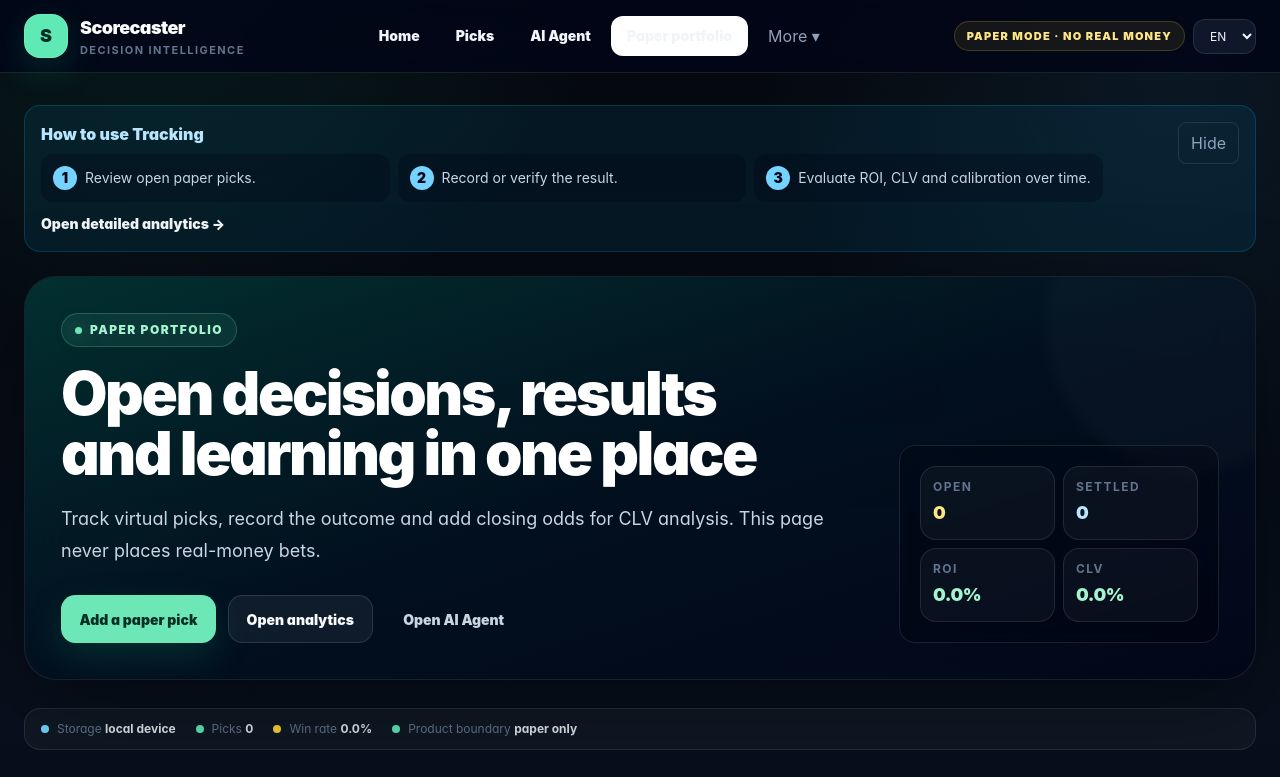
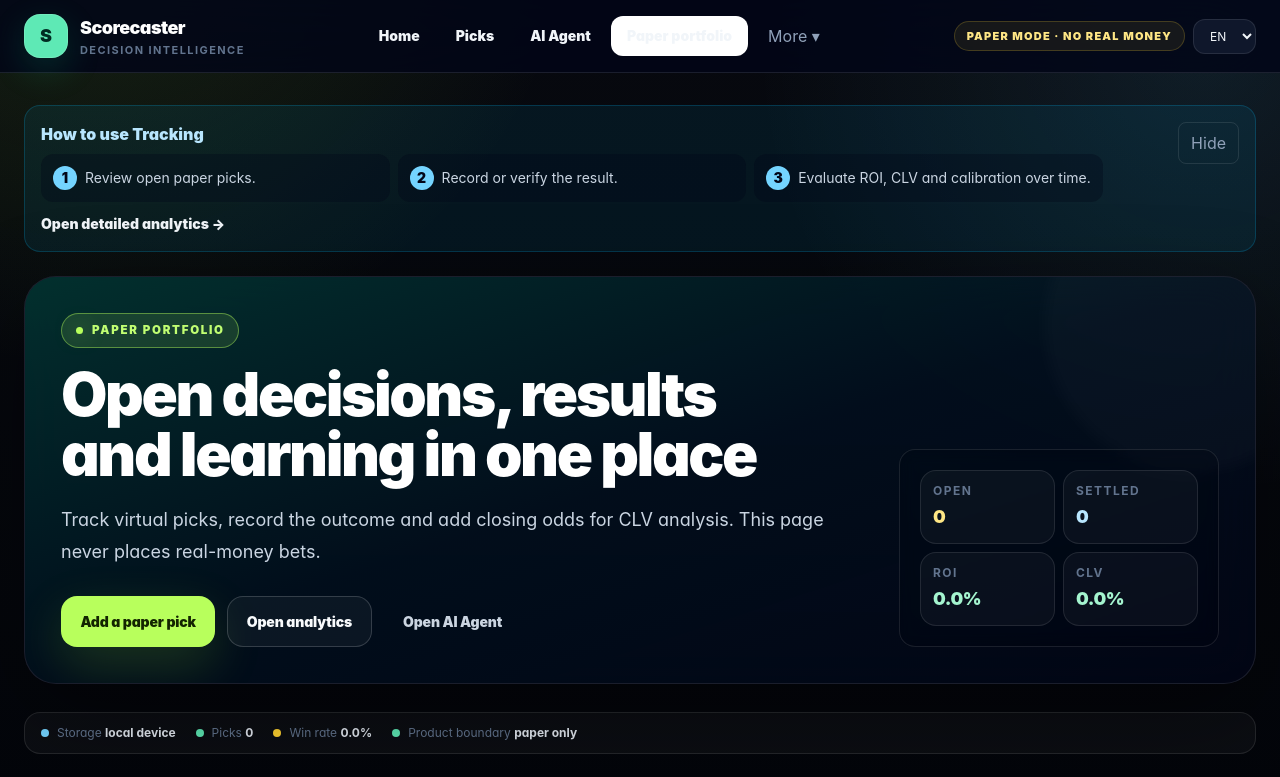
Before and after one commit to vv-glitchhub/scorecaster, a Next.js app: page /tracking in a window 1280 px wide. Shown: the top 777 px of the page. Built offline with nearby package versions, Linux system fonts and the light colour scheme.

Commit message:
Build Visual V3 design tokens and themes

```diff
--- a/app/globals.css
+++ b/app/globals.css
@@ -1,12 +1,64 @@
 @import "tailwindcss";
 
-:root {
+:root,
+html[data-theme="dark"] {
   color-scheme: dark;
-  --sc-bg: #05070d;
-  --sc-panel: rgba(15, 23, 42, 0.72);
-  --sc-border: rgba(255, 255, 255, 0.1);
-  --sc-muted: #94a3b8;
-  --sc-accent: #6ee7b7;
+  --sc-bg: #07090f;
+  --sc-bg-deep: #03050a;
+  --sc-surface: rgba(14, 19, 31, 0.76);
+  --sc-surface-strong: rgba(22, 29, 45, 0.92);
+  --sc-surface-soft: rgba(255, 255, 255, 0.045);
+  --sc-surface-hover: rgba(255, 255, 255, 0.075);
+  --sc-border: rgba(255, 255, 255, 0.105);
+  --sc-border-strong: rgba(255, 255, 255, 0.17);
+  --sc-text: #f8fafc;
+  --sc-text-secondary: #cbd5e1;
+  --sc-muted: #7f8ba3;
+  --sc-faint: #556077;
+  --sc-brand: #b8ff5c;
+  --sc-brand-soft: rgba(184, 255, 92, 0.12);
+  --sc-brand-border: rgba(184, 255, 92, 0.42);
+  --sc-brand-ink: #132500;
+  --sc-brand-shadow: 0 18px 50px rgba(139, 222, 45, 0.2);
+  --sc-sky: #65d8ff;
+  --sc-purple: #b69cff;
+  --sc-warning: #ffd166;
+  --sc-danger: #ff718b;
+  --sc-page-glow-a: rgba(139, 222, 45, 0.14);
+  --sc-page-glow-b: rgba(101, 216, 255, 0.1);
+  --sc-header: rgba(7, 9, 15, 0.82);
+  --sc-menu: rgba(9, 12, 20, 0.97);
+  --sc-shadow: 0 28px 90px rgba(0, 0, 0, 0.34);
+}
+
+html[data-theme="light"] {
+  color-scheme: light;
+  --sc-bg: #f4f7f1;
+  --sc-bg-deep: #e9eee4;
+  --sc-surface: rgba(255, 255, 255, 0.84);
+  --sc-surface-strong: rgba(255, 255, 255, 0.97);
+  --sc-surface-soft: rgba(15, 23, 42, 0.045);
+  --sc-surface-hover: rgba(15, 23, 42, 0.075);
+  --sc-border: rgba(15, 23, 42, 0.11);
+  --sc-border-strong: rgba(15, 23, 42, 0.18);
+  --sc-text: #111827;
+  --sc-text-secondary: #334155;
+  --sc-muted: #64748b;
+  --sc-faint: #94a3b8;
+  --sc-brand: #79d900;
+  --sc-brand-soft: rgba(121, 217, 0, 0.12);
+  --sc-brand-border: rgba(84, 156, 0, 0.32);
+  --sc-brand-ink: #102300;
+  --sc-brand-shadow: 0 18px 46px rgba(91, 164, 0, 0.18);
+  --sc-sky: #007fa8;
+  --sc-purple: #7357c7;
+  --sc-warning: #a86600;
+  --sc-danger: #c9254b;
+  --sc-page-glow-a: rgba(121, 217, 0, 0.12);
+  --sc-page-glow-b: rgba(0, 153, 204, 0.08);
+  --sc-header: rgba(248, 250, 246, 0.86);
+  --sc-menu: rgba(255, 255, 255, 0.98);
+  --sc-shadow: 0 24px 70px rgba(25, 36, 20, 0.12);
 }
 
 html {
@@ -21,106 +73,170 @@ body {
   padding: 0;
   overflow-x: hidden;
   background:
-    radial-gradient(circle at 12% -8%, rgba(16, 185, 129, 0.14), transparent 30rem),
-    radial-gradient(circle at 92% 4%, rgba(56, 189, 248, 0.09), transparent 26rem),
-    linear-gradient(180deg, #05070d 0%, #07101d 45%, #05070d 100%);
-  color: white;
-  font-family: Inter, ui-sans-serif, system-ui, -apple-system, BlinkMacSystemFont, "Segoe UI", sans-serif;
+    radial-gradient(circle at 7% -8%, var(--sc-page-glow-a), transparent 31rem),
+    radial-gradient(circle at 94% 3%, var(--sc-page-glow-b), transparent 28rem),
+    linear-gradient(180deg, var(--sc-bg) 0%, var(--sc-bg-deep) 52%, var(--sc-bg) 100%);
+  color: var(--sc-text);
+  font-family: "Aptos", "Inter", ui-sans-serif, system-ui, -apple-system, BlinkMacSystemFont, "Segoe UI", sans-serif;
   font-feature-settings: "cv02", "cv03", "cv04", "cv11";
   text-rendering: optimizeLegibility;
+  transition: background 220ms ease, color 220ms ease;
 }
 
 * { box-sizing: border-box; }
-
 a { color: inherit; text-decoration: none; }
 button, input, textarea, select { font: inherit; }
 button, a { -webkit-tap-highlight-color: transparent; }
 button { cursor: pointer; }
 button:disabled { cursor: not-allowed; }
 
-::selection { background: rgba(110, 231, 183, 0.25); color: white; }
+::selection { background: color-mix(in srgb, var(--sc-brand) 28%, transparent); color: var(--sc-text); }
 
 :focus-visible {
-  outline: 2px solid rgba(110, 231, 183, 0.9);
+  outline: 2px solid color-mix(in srgb, var(--sc-brand) 85%, white);
   outline-offset: 3px;
 }
 
 ::-webkit-scrollbar { width: 10px; height: 10px; }
-::-webkit-scrollbar-track { background: rgba(2, 6, 23, 0.65); }
-::-webkit-scrollbar-thumb { background: rgba(148, 163, 184, 0.3); border: 2px solid rgba(2, 6, 23, 0.65); border-radius: 999px; }
-::-webkit-scrollbar-thumb:hover { background: rgba(148, 163, 184, 0.45); }
+::-webkit-scrollbar-track { background: color-mix(in srgb, var(--sc-bg-deep) 82%, transparent); }
+::-webkit-scrollbar-thumb { background: color-mix(in srgb, var(--sc-muted) 35%, transparent); border: 2px solid transparent; background-clip: padding-box; border-radius: 999px; }
+::-webkit-scrollbar-thumb:hover { background: color-mix(in srgb, var(--sc-muted) 55%, transparent); background-clip: padding-box; }
+
+.sc-shell-header {
+  border-color: var(--sc-border);
+  background: var(--sc-header);
+  color: var(--sc-text);
+}
+
+.sc-menu-surface {
+  border: 1px solid var(--sc-border);
+  background: var(--sc-menu);
+  box-shadow: 0 34px 100px rgba(0, 0, 0, 0.34);
+}
+
+.sc-surface {
+  border: 1px solid var(--sc-border);
+  background: var(--sc-surface);
+  box-shadow: var(--sc-shadow);
+  backdrop-filter: blur(22px);
+}
+
+.sc-surface-soft {
+  border: 1px solid var(--sc-border);
+  background: var(--sc-surface-soft);
+}
 
 .sc-kicker {
   display: inline-flex;
   align-items: center;
-  gap: 0.5rem;
-  border: 1px solid rgba(110, 231, 183, 0.24);
+  gap: 0.55rem;
+  border: 1px solid var(--sc-brand-border);
   border-radius: 999px;
-  background: rgba(110, 231, 183, 0.08);
-  padding: 0.45rem 0.8rem;
-  color: #a7f3d0;
-  font-size: 0.75rem;
-  font-weight: 900;
-  letter-spacing: 0.12em;
+  background: var(--sc-brand-soft);
+  padding: 0.5rem 0.85rem;
+  color: color-mix(in srgb, var(--sc-brand) 86%, var(--sc-text));
+  font-size: 0.72rem;
+  font-weight: 950;
+  letter-spacing: 0.15em;
   text-transform: uppercase;
 }
 
 .sc-kicker::before {
   content: "";
-  width: 0.45rem;
-  height: 0.45rem;
+  width: 0.48rem;
+  height: 0.48rem;
   border-radius: 999px;
-  background: #6ee7b7;
-  box-shadow: 0 0 18px rgba(110, 231, 183, 0.55);
+  background: var(--sc-brand);
+  box-shadow: 0 0 20px color-mix(in srgb, var(--sc-brand) 62%, transparent);
 }
 
 .sc-button-primary,
 .sc-button-secondary,
 .sc-button-ghost {
   display: inline-flex;
-  min-height: 3rem;
+  min-height: 3.15rem;
   align-items: center;
   justify-content: center;
-  border-radius: 0.9rem;
-  padding: 0.75rem 1.1rem;
+  gap: 0.55rem;
+  border-radius: 1rem;
+  padding: 0.8rem 1.15rem;
   font-size: 0.875rem;
-  font-weight: 900;
-  transition: transform 160ms ease, background 160ms ease, border-color 160ms ease, opacity 160ms ease;
+  font-weight: 950;
+  letter-spacing: -0.01em;
+  transition: transform 160ms ease, background 160ms ease, border-color 160ms ease, color 160ms ease, box-shadow 160ms ease, opacity 160ms ease;
 }
 
 .sc-button-primary {
-  border: 1px solid rgba(110, 231, 183, 0.7);
-  background: #6ee7b7;
-  color: #052e26;
-  box-shadow: 0 14px 36px rgba(16, 185, 129, 0.18);
+  border: 1px solid var(--sc-brand-border);
+  background: var(--sc-brand);
+  color: var(--sc-brand-ink);
+  box-shadow: var(--sc-brand-shadow);
 }
-.sc-button-primary:hover { transform: translateY(-1px); background: #a7f3d0; }
+.sc-button-primary:hover { transform: translateY(-2px); filter: brightness(1.04); box-shadow: 0 22px 55px color-mix(in srgb, var(--sc-brand) 22%, transparent); }
 
 .sc-button-secondary {
-  border: 1px solid rgba(255, 255, 255, 0.12);
-  background: rgba(255, 255, 255, 0.055);
-  color: #f8fafc;
+  border: 1px solid var(--sc-border-strong);
+  background: var(--sc-surface-soft);
+  color: var(--sc-text);
 }
-.sc-button-secondary:hover { transform: translateY(-1px); border-color: rgba(110, 231, 183, 0.3); background: rgba(255, 255, 255, 0.085); }
+.sc-button-secondary:hover { transform: translateY(-1px); border-color: var(--sc-brand-border); background: var(--sc-surface-hover); }
 
-.sc-button-ghost { border: 1px solid transparent; color: #cbd5e1; }
-.sc-button-ghost:hover { background: rgba(255, 255, 255, 0.05); color: white; }
+.sc-button-ghost { border: 1px solid transparent; color: var(--sc-text-secondary); }
+.sc-button-ghost:hover { background: var(--sc-surface-soft); color: var(--sc-text); }
+
+.sc-icon-button {
+  display: inline-grid;
+  min-height: 2.75rem;
+  min-width: 2.75rem;
+  place-items: center;
+  border: 1px solid var(--sc-border);
+  border-radius: 0.9rem;
+  background: var(--sc-surface-soft);
+  color: var(--sc-text-secondary);
+  transition: transform 160ms ease, border-color 160ms ease, color 160ms ease, background 160ms ease;
+}
+.sc-icon-button:hover { transform: translateY(-1px); border-color: var(--sc-brand-border); background: var(--sc-surface-hover); color: var(--sc-text); }
 
 .sc-card-hover { transition: transform 180ms ease, border-color 180ms ease, background 180ms ease, box-shadow 180ms ease; }
-.sc-card-hover:hover { transform: translateY(-2px); border-color: rgba(110, 231, 183, 0.25); background: rgba(255, 255, 255, 0.055); box-shadow: 0 22px 50px rgba(0, 0, 0, 0.22); }
+.sc-card-hover:hover { transform: translateY(-3px); border-color: var(--sc-brand-border); background: var(--sc-surface-hover); box-shadow: 0 24px 55px rgba(0, 0, 0, 0.16); }
 
 .sc-input {
   width: 100%;
-  border: 1px solid rgba(255, 255, 255, 0.1);
-  border-radius: 0.9rem;
-  background: rgba(2, 6, 23, 0.7);
+  min-height: 3rem;
+  border: 1px solid var(--sc-border);
+  border-radius: 0.95rem;
+  background: var(--sc-surface-strong);
   padding: 0.8rem 0.95rem;
-  color: #f8fafc;
+  color: var(--sc-text);
 }
-.sc-input:hover { border-color: rgba(255, 255, 255, 0.18); }
-.sc-input:focus { border-color: rgba(110, 231, 183, 0.5); }
+.sc-input:hover { border-color: var(--sc-border-strong); }
+.sc-input:focus { border-color: var(--sc-brand-border); }
 
-.sc-safe-bottom { padding-bottom: max(0.45rem, env(safe-area-inset-bottom)); }
+.sc-safe-bottom { padding-bottom: max(0.5rem, env(safe-area-inset-bottom)); }
+
+@keyframes sc-rise-in {
+  from { opacity: 0; transform: translateY(10px); }
+  to { opacity: 1; transform: translateY(0); }
+}
+
+.sc-rise-in { animation: sc-rise-in 420ms cubic-bezier(.2,.8,.2,1) both; }
+
+html[data-theme="light"] [class*="text-white"],
+html[data-theme="light"] [class*="text-slate-100"],
+html[data-theme="light"] [class*="text-slate-200"] { color: var(--sc-text) !important; }
+html[data-theme="light"] [class*="text-slate-300"] { color: var(--sc-text-secondary) !important; }
+html[data-theme="light"] [class*="text-slate-400"],
+html[data-theme="light"] [class*="text-slate-500"] { color: var(--sc-muted) !important; }
+html[data-theme="light"] [class*="bg-slate-950"],
+html[data-theme="light"] [class*="bg-slate-900"] { background-color: var(--sc-surface-strong) !important; }
+html[data-theme="light"] [class*="border-white/"] { border-color: var(--sc-border) !important; }
+html[data-theme="light"] [class*="bg-white/"] { background-color: var(--sc-surface-soft) !important; }
+
+@media (max-width: 640px) {
+  .sc-button-primary,
+  .sc-button-secondary,
+  .sc-button-ghost { min-height: 3.35rem; width: 100%; }
+}
 
 @media (prefers-reduced-motion: reduce) {
   html { scroll-behavior: auto; }
```
